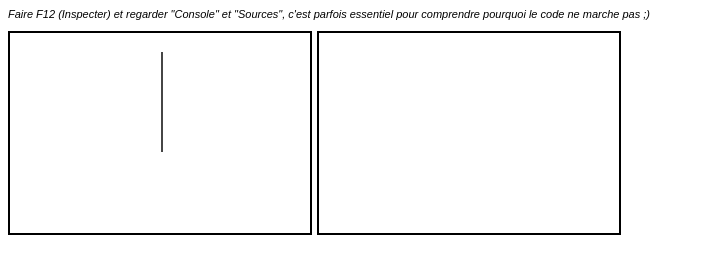
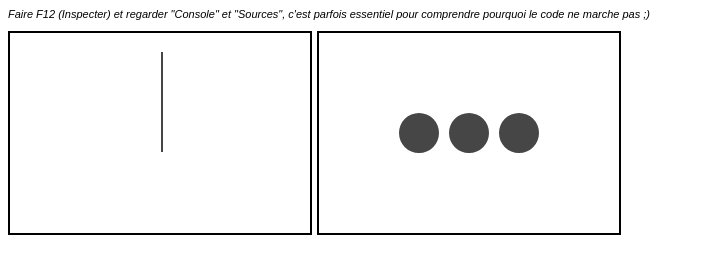
Before and after one commit to Rhazorka/Projet-Javacript, a plain HTML site: page index.html in a window 1280 px wide. Shown: the part 404-678 px from the top of the page, without its empty margins (0-705 px from the left). Drawn offline with Linux system fonts and the light colour scheme.

Commit message:
a oublié un 's' dans la balise <script src='js/diodes.js'></script>, faute de frappe corrigée

```diff
--- a/index.html
+++ b/index.html
@@ -40,7 +40,7 @@
 		<canvas id="diiode" width="300" height=200></canvas>
 		<script src="js/pitchdetect.js"></script>
 		<script src="js/aiguille.js"></script>
-		<script src="js/diode.js"></script>
+		<script src="js/diodes.js"></script>
 
 	</body>
 </html>
```
